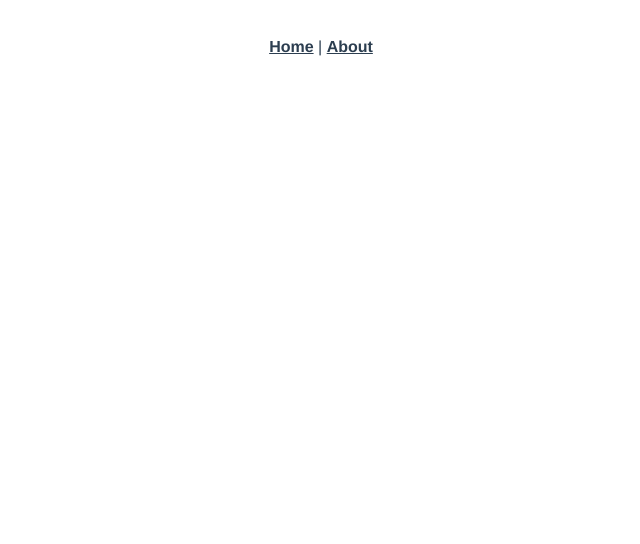
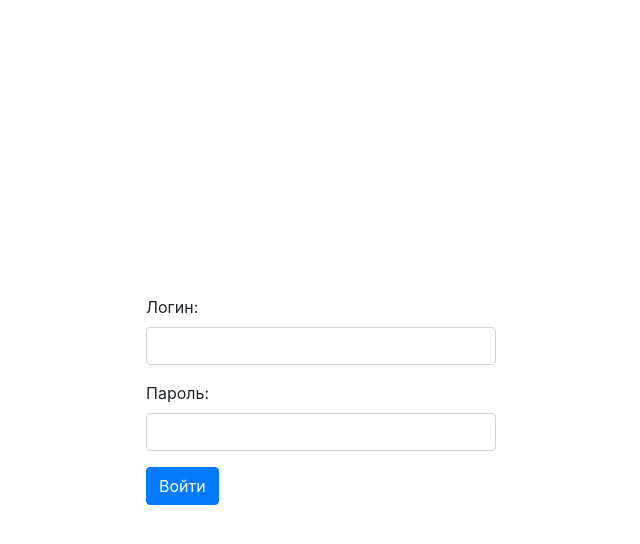
Before and after one commit to invinsible/kopalka, a Vue app in the folder frontend/: page /login in a window 1280 px wide. Shown: the top 544 px of the page, without its empty margins (319-959 px from the left). Built offline with nearby package versions, Linux system fonts and the light colour scheme.

Commit message:
Добавлена страница авторизации

```diff
--- a/frontend/package.json
+++ b/frontend/package.json
@@ -9,6 +9,7 @@
     "lint": "vue-cli-service lint"
   },
   "dependencies": {
+    "bootstrap-vue": "^2.21.2",
     "core-js": "^3.6.5",
     "vue": "^2.6.11",
     "vue-router": "^3.2.0",
--- a/frontend/public/index.html
+++ b/frontend/public/index.html
@@ -3,7 +3,7 @@
   <head>
     <meta charset="utf-8">
     <meta http-equiv="X-UA-Compatible" content="IE=edge">
-    <meta name="viewport" content="width=device-width,initial-scale=1.0">
+    <meta name="viewport" content="width=device-width, initial-scale=1, shrink-to-fit=no">
     <link rel="icon" href="<%= BASE_URL %>favicon.ico">
     <title><%= htmlWebpackPlugin.options.title %></title>
   </head>
--- a/frontend/src/App.vue
+++ b/frontend/src/App.vue
@@ -1,32 +1,11 @@
 <template>
   <div id="app">
-    <div id="nav">
-      <router-link to="/">Home</router-link> |
-      <router-link to="/about">About</router-link>
-    </div>
     <router-view />
   </div>
 </template>
 
-<style lang="scss">
-#app {
-  font-family: Avenir, Helvetica, Arial, sans-serif;
-  -webkit-font-smoothing: antialiased;
-  -moz-osx-font-smoothing: grayscale;
-  text-align: center;
-  color: #2c3e50;
-}
-
-#nav {
-  padding: 30px;
-
-  a {
-    font-weight: bold;
-    color: #2c3e50;
-
-    &.router-link-exact-active {
-      color: #42b983;
-    }
-  }
+<style>
+.error-notice {
+  color: red;
 }
 </style>
--- a/frontend/src/api/user.js
+++ b/frontend/src/api/user.js
@@ -1,13 +1,23 @@
 import HTTP from './default';
 
 export default {
-    getUserInfo(id, token) {
+    authorization(data) {
         return HTTP({
-            url: `/users/${id}/`,
+            url: '/users/',
             method: 'GET',
-            headers: {
-                Authorization: `Token ${token}`,
+            data: {
+                username: data.username,
+                password: data.password,
             },
         });
     },
+    // getUser(id, token) {
+    //     return HTTP({
+    //         url: `/users/${id}/`,
+    //         method: 'GET',
+    //         headers: {
+    //             Authorization: `Token ${token}`,
+    //         },
+    //     });
+    // },
 };
--- a/frontend/src/components/HelloWorld.vue
+++ /dev/null
@@ -1,63 +0,0 @@
-<template>
-  <div class="hello">
-    <h1>{{ msg }}</h1>
-    <p>
-      For a guide and recipes on how to configure / customize this project,<br>
-      check out the
-      <a href="https://cli.vuejs.org" target="_blank" rel="noopener">vue-cli documentation</a>.
-    </p>
-    <h3>Installed CLI Plugins</h3>
-    <ul>
-      <li><a href="https://github.com/vuejs/vue-cli/tree/dev/packages/%40vue/cli-plugin-babel" target="_blank" rel="noopener">babel</a></li>
-      <li><a href="https://github.com/vuejs/vue-cli/tree/dev/packages/%40vue/cli-plugin-router" target="_blank" rel="noopener">router</a></li>
-      <li><a href="https://github.com/vuejs/vue-cli/tree/dev/packages/%40vue/cli-plugin-vuex" target="_blank" rel="noopener">vuex</a></li>
-      <li><a href="https://github.com/vuejs/vue-cli/tree/dev/packages/%40vue/cli-plugin-eslint" target="_blank" rel="noopener">eslint</a></li>
-    </ul>
-    <h3>Essential Links</h3>
-    <ul>
-      <li><a href="https://vuejs.org" target="_blank" rel="noopener">Core Docs</a></li>
-      <li><a href="https://forum.vuejs.org" target="_blank" rel="noopener">Forum</a></li>
-      <li><a href="https://chat.vuejs.org" target="_blank" rel="noopener">Community Chat</a></li>
-      <li><a href="https://twitter.com/vuejs" target="_blank" rel="noopener">Twitter</a></li>
-      <li><a href="https://news.vuejs.org" target="_blank" rel="noopener">News</a></li>
-    </ul>
-    <h3>Ecosystem</h3>
-    <ul>
-      <li><a href="https://router.vuejs.org" target="_blank" rel="noopener">vue-router</a></li>
-      <li><a href="https://vuex.vuejs.org" target="_blank" rel="noopener">vuex</a></li>
-      <li><a href="https://github.com/vuejs/vue-devtools#vue-devtools" target="_blank" rel="noopener">vue-devtools</a></li>
-      <li><a href="https://vue-loader.vuejs.org" target="_blank" rel="noopener">vue-loader</a></li>
-      <li><a href="https://github.com/vuejs/awesome-vue" target="_blank" rel="noopener">awesome-vue</a></li>
-    </ul>
-  </div>
-</template>
-
-<script>
-export default {
-  name: 'HelloWorld',
-  props: {
-    msg: {
-      type: String,
-      required: true,
-    },
-  },
-};
-</script>
-
-<!-- Add "scoped" attribute to limit CSS to this component only -->
-<style scoped lang="scss">
-h3 {
-  margin: 40px 0 0;
-}
-ul {
-  list-style-type: none;
-  padding: 0;
-}
-li {
-  display: inline-block;
-  margin: 0 10px;
-}
-a {
-  color: #42b983;
-}
-</style>
--- /dev/null
+++ b/frontend/src/components/LoginForm.vue
@@ -0,0 +1,85 @@
+<template>
+  <b-form @submit.prevent="onSubmit">
+    <b-form-group id="input-group-1" label="Логин:" labelFor="userLogin">
+      <b-form-input
+        id="userLogin"
+        type="text"
+        placeholder=""
+        autocomplete="off"
+        v-model="form.username.value"
+        trim
+      ></b-form-input>
+      <p v-if="form.username.valid" class="error-notice">Введите логин</p>
+    </b-form-group>
+    <b-form-group id="input-group-1" label="Пароль:" labelFor="userPassword">
+      <b-form-input
+        id="userPassword"
+        type="password"
+        placeholder=""
+        v-model="form.password.value"
+        trim
+      ></b-form-input>
+      <p v-if="form.password.valid" class="error-notice">Укажите пароль</p>
+    </b-form-group>
+    <p class="error-notice" v-show="isError">Указан неверный логин или пароль</p>
+    <b-button type="submit" variant="primary">Войти</b-button>
+  </b-form>
+</template>
+
+<script>
+import User from '@/api/user';
+export default {
+  name: 'LoginForm',
+  data() {
+    return {
+      form: {
+        username: {
+          value: '',
+          valid: false,
+        },
+        password: {
+          value: '',
+          valid: false,
+        },
+      },
+      isError: false,
+    };
+  },
+  methods: {
+    async login() {
+      console.log('отправляем данные');
+      await User.authorization(this.form).then(result => {
+        if (result.status === '401') {
+          this.isError = true;
+        }
+        this.resetForm();
+      });
+    },
+
+    resetValidNotice() {
+      this.form.username.valid = false;
+      this.form.password.valid = false;
+    },
+
+    resetForm() {
+      this.form.username.value = '';
+      this.form.password.value = '';
+    },
+
+    onSubmit() {
+      this.resetValidNotice();
+
+      if (!this.form.username.value) {
+        this.form.username.valid = true;
+      }
+      if (!this.form.password.value) {
+        this.form.password.valid = true;
+      }
+      // Отправляем форму
+      if (this.form.username.value && this.form.password.value) {
+        this.login();
+      }
+    },
+  },
+};
+</script>
--- a/frontend/src/main.js
+++ b/frontend/src/main.js
@@ -2,6 +2,12 @@ import Vue from 'vue';
 import App from './App.vue';
 import router from './router';
 import store from './store';
+
+import {BootstrapVue, IconsPlugin} from 'bootstrap-vue';
+import 'bootstrap/dist/css/bootstrap.css';
+import 'bootstrap-vue/dist/bootstrap-vue.css';
+Vue.use(BootstrapVue);
+Vue.use(IconsPlugin);
 
 Vue.config.productionTip = false;
 
--- a/frontend/src/router/index.js
+++ b/frontend/src/router/index.js
@@ -10,9 +10,9 @@ const routes = [
     component: () => import('../views/Home.vue'),
   },
   {
-    path: '/about',
-    name: 'About',
-    component: () => import('../views/About.vue'),
+    path: '/login',
+    name: 'Login',
+    component: () => import('../views/Login.vue'),
   },
 ];
 
--- a/frontend/src/views/About.vue
+++ /dev/null
@@ -1,5 +0,0 @@
-<template>
-  <div class="about">
-    <h1>This is an about page</h1>
-  </div>
-</template>
--- a/frontend/src/views/Home.vue
+++ b/frontend/src/views/Home.vue
@@ -1,18 +1,14 @@
 <template>
   <div class="home">
-    <img alt="Vue logo" src="../assets/logo.png">
-    <HelloWorld msg="Welcome to Your Vue.js App" />
+    <h1>test</h1>
   </div>
 </template>
 
 <script>
 // @ is an alias to /src
-import HelloWorld from '@/components/HelloWorld.vue';
+
 
 export default {
   name: 'Home',
-  components: {
-    HelloWorld,
-  },
 };
 </script>
--- /dev/null
+++ b/frontend/src/views/Login.vue
@@ -0,0 +1,27 @@
+<template>
+  <b-container class="login-page">
+    <b-row alignV="center" alignH="center" class="minHeight100">
+      <b-col cols="4">
+        <login-form />
+      </b-col>
+    </b-row>
+  </b-container>
+</template>
+
+<script>
+
+import LoginForm from '@/components/LoginForm.vue';
+export default {
+  name: 'LoginPage',
+  components: {
+    LoginForm,
+  },
+
+};
+</script>
+
+<style scoped>
+.minHeight100 {
+  min-height: 100vh;
+}
+</style>
```
Also changed, not shown: frontend/src/views/Template.vue (deleted, +0 -33 lines), 1 other file (tests, documents, lock files or other folders).
